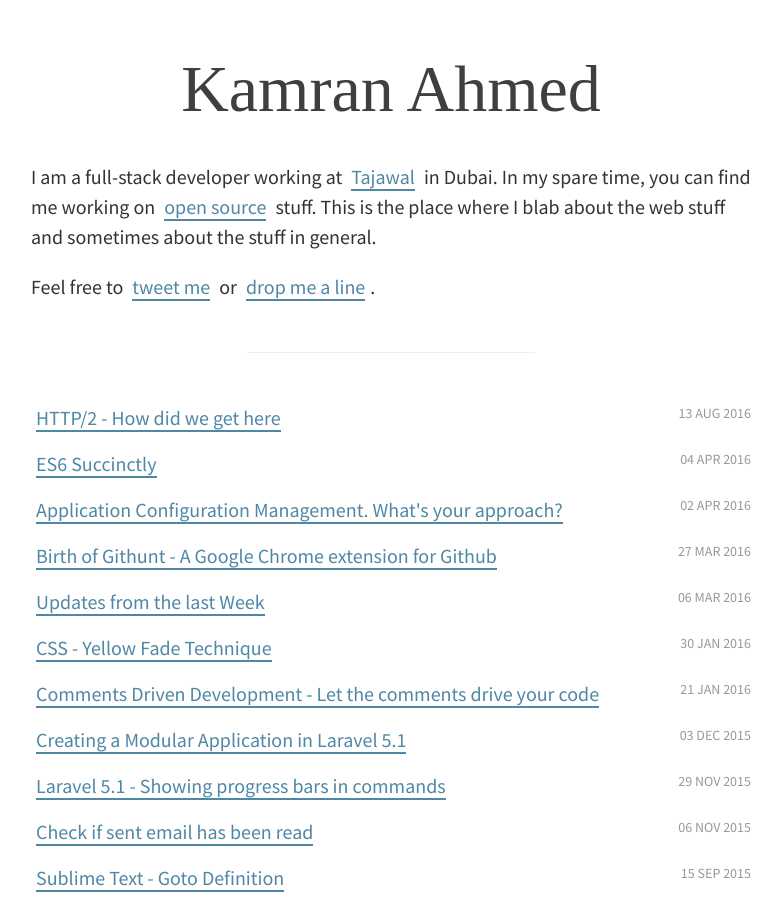
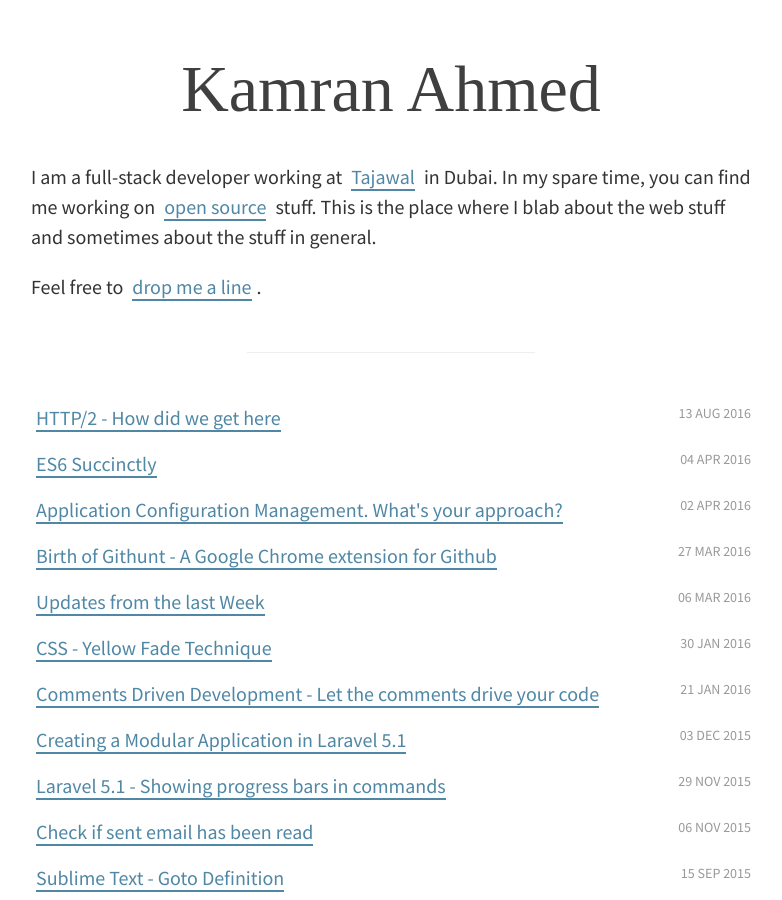
Before and after one commit to kamranahmedse/kamranahmedse.github.io, a Jekyll site: the page built from index.html, in a window 1280 px wide and 900 px high. Shown: the whole window, without its empty margins (249-1031 px from the left). Built offline with Jekyll 4.4.1, drawn with Linux system fonts in a browser that asks for light colours; some web fonts are replaced; the list of posts is cut into pages by our own code.

Commit message:
Update home text

```diff
--- a/index.html
+++ b/index.html
@@ -9,7 +9,7 @@ title: Home
 
     <p>I am a full-stack developer working at <a href="http://tajawal.com" target="_blank" rel="external">Tajawal</a> in Dubai. In my spare time, you can find me working on <a href="http://github.com/kamranahmedse" target="_blank" rel="external">open source</a> stuff. This is the place where I blab about the web stuff and sometimes about the stuff in general.</p>
 
-    <p>Feel free to <a href="https://twitter.com/kamranahmed_se" target="_blank" rel="external">tweet me</a> or <a href="mailto:kamranahmed.se@gmail.com?subject=kamranahmed.info">drop me a line</a>.</p>
+    <p>Feel free to <a href="mailto:kamranahmed.se@gmail.com?subject=kamranahmed.info">drop me a line</a>.</p>
 </div>
 <!-- /.page-header -->
 
```
